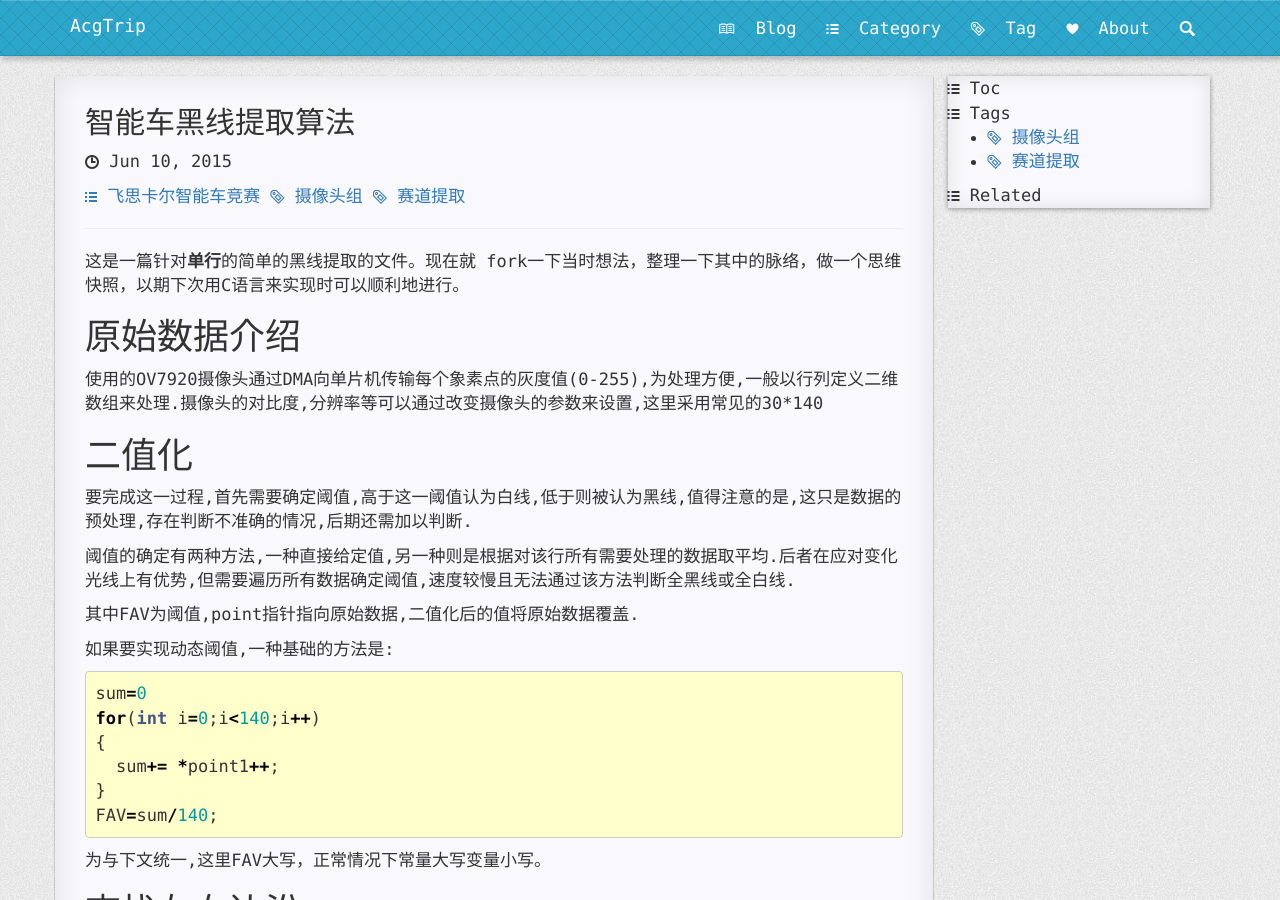
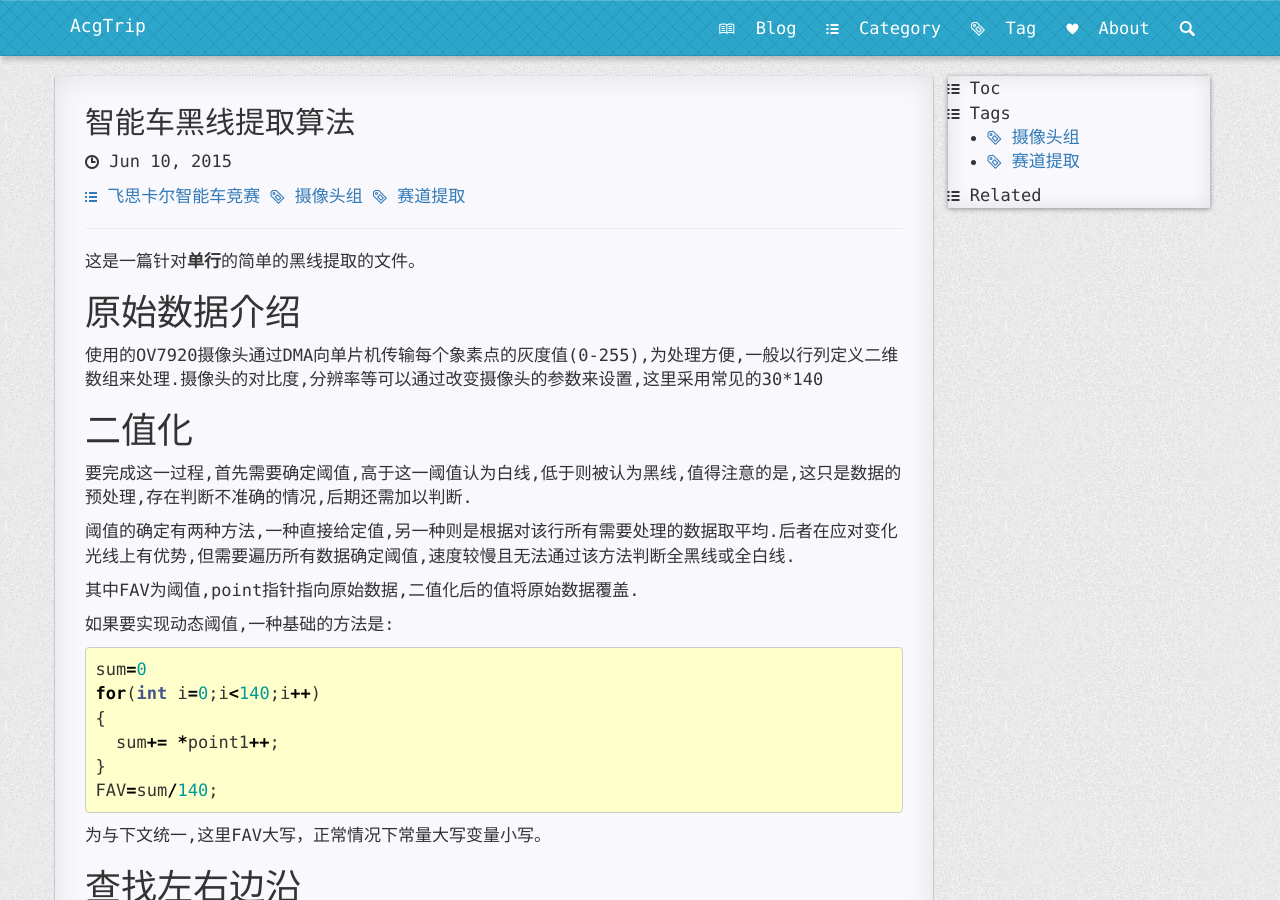
Before and after one commit to MemoriesOff/github_blog, a Jekyll site: the page built from _posts/2015-06-10-freescale-tixian.md, in a window 1280 px wide and 900 px high. Built offline with Jekyll 4.4.1, drawn with Linux system fonts in a browser that asks for light colours; nearby versions of some CDN libraries; Markdown is read by kramdown in place of the engine named in the settings; comment, search, counter and statistics services are not loaded.

Commit message:
Update 2015-06-10-freescale-tixian.md

```diff
--- a/_posts/2015-06-10-freescale-tixian.md
+++ b/_posts/2015-06-10-freescale-tixian.md
@@ -5,7 +5,7 @@ tags: 摄像头组 赛道提取
 categories: 飞思卡尔智能车竞赛
 ---
 
-这是一篇针对**单行**的简单的黑线提取的文件。现在就 fork一下当时想法，整理一下其中的脉络，做一个思维快照，以期下次用C语言来实现时可以顺利地进行。
+这是一篇针对**单行**的简单的黑线提取的文件。
 
 #原始数据介绍
 
```
